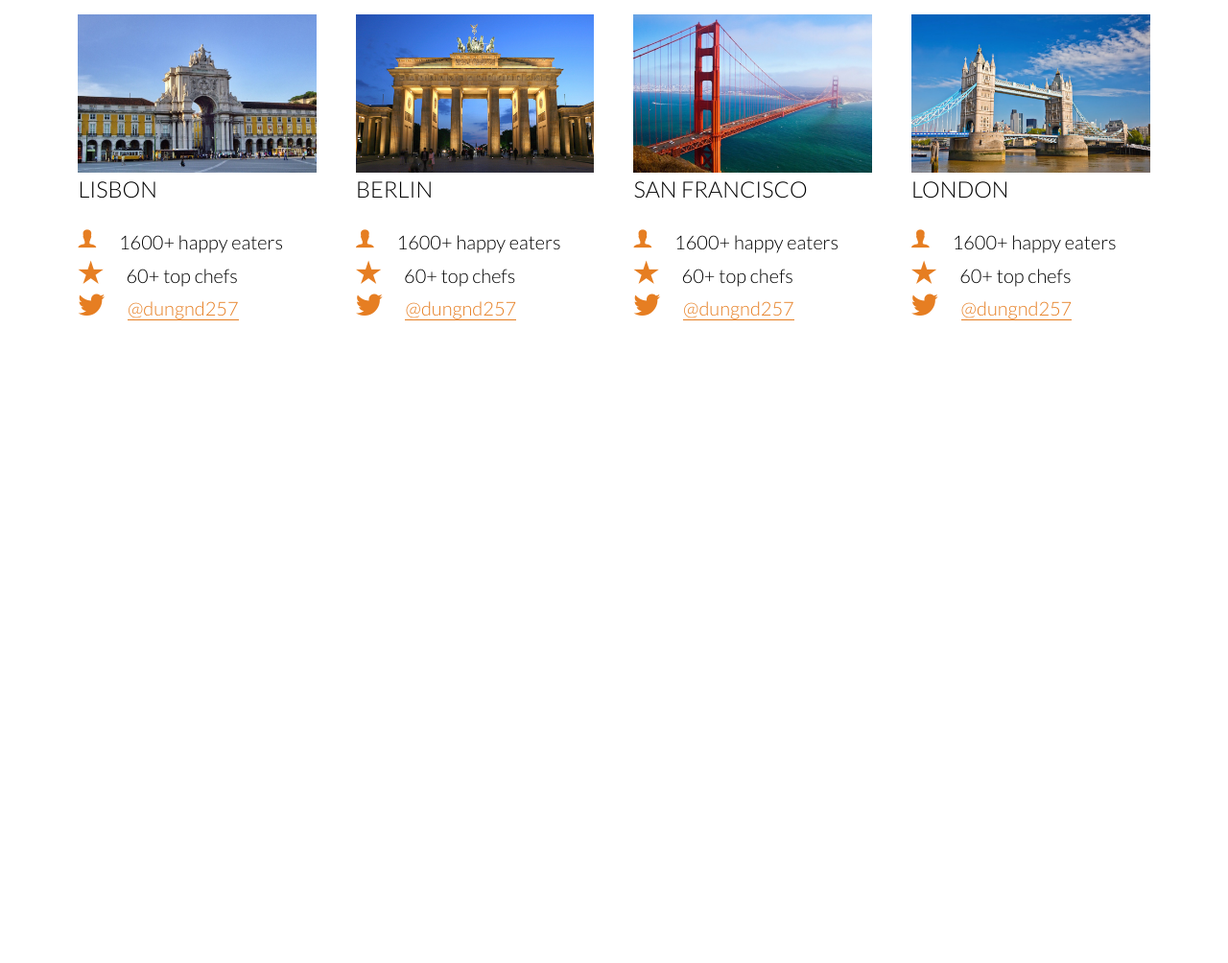
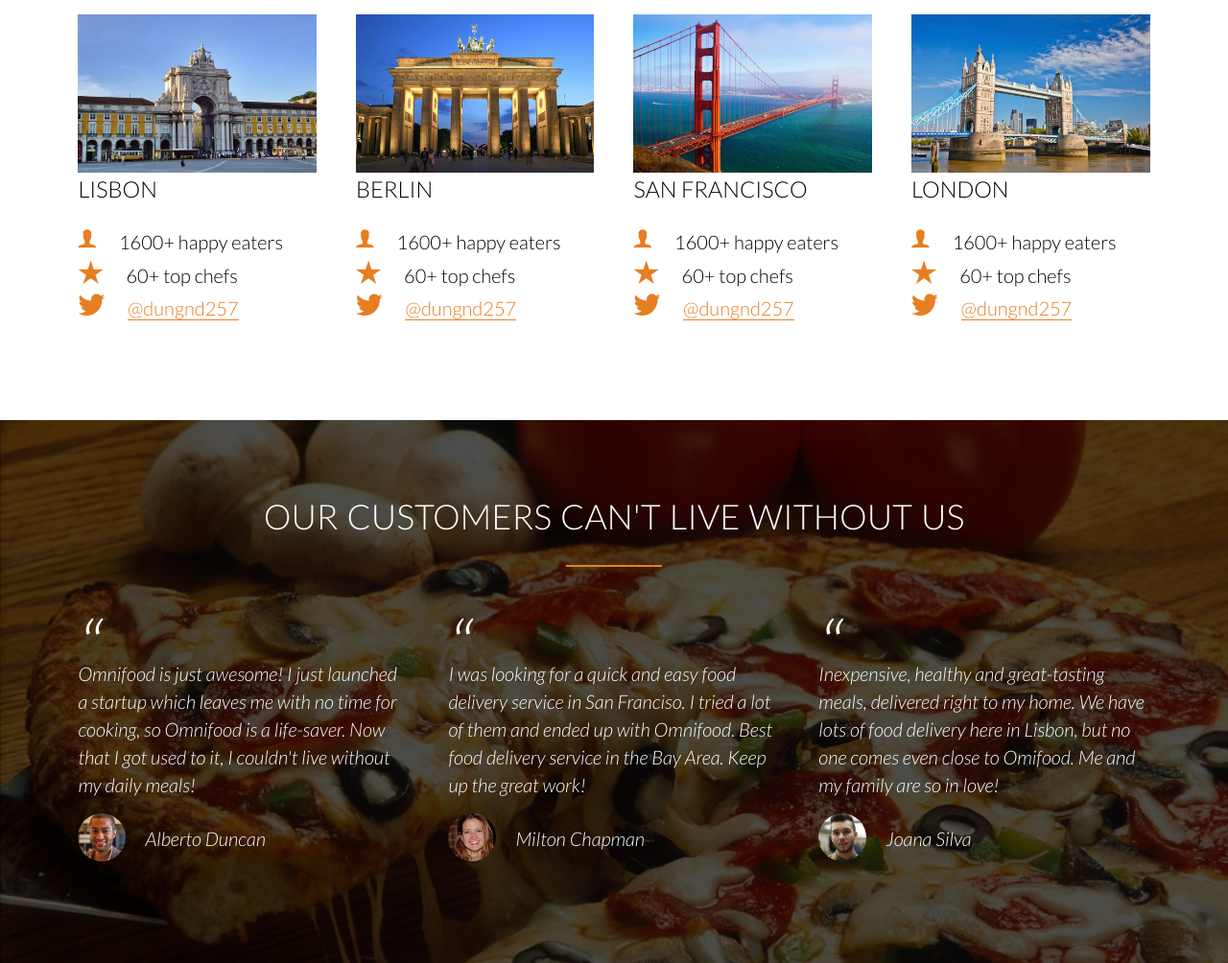
Before and after one commit to dungnd98/web-omnifood, a plain HTML site: page index.html in a window 1280 px wide. Shown: the part 2911-3915 px from the top of the page at 96% size. Before the commit the page ends 3349 px from the top, so only its background shows below. Drawn offline with Linux system fonts and the light colour scheme; files whose address does not match are found by name.

Commit message:
add section-testimonials to file index

```diff
--- a/index.html
+++ b/index.html
@@ -219,6 +219,54 @@
         </div>
     </section>
 
-    <!-- JAVASCRIP -->
+    <section class="section-testimonials">
+        <div class="row row-h2">
+            <h2>Our customers can't live without us</h2>
+        </div>
+        <div class="row">
+            <div class="col span-1-of-3 box">
+                <p class="box-p">Omnifood is just awesome! I just launched a
+                    startup which leaves me with no time for
+                    cooking, so Omnifood is a life-saver.
+                    Now that I got used to it, I couldn't
+                    live without my daily meals!
+                </p>
+                <div class="testimonials">
+                    <div class="testimonials-img">
+                        <img src="resources/img/customer-1.jpg" alt="">
+                    </div>
+                    <div class="testimonials-name">Alberto Duncan</div>
+                </div>
+            </div>
+            <div class="col span-1-of-3 box">
+                <p class="box-p">I was looking for a quick and easy food delivery service
+                    in San Franciso. I tried a lot of them and ended up with
+                    Omnifood. Best food delivery service in the Bay Area.
+                    Keep up the great work!
+                </p>
+                <div class="testimonials">
+                    <div class="testimonials-img">
+                        <img src="resources/img/customer-2.jpg" alt="">
+                    </div>
+                    <div class="testimonials-name">Milton Chapman</div>
+                </div>
+            </div>
+            <div class="col span-1-of-3 box">
+                <p class="box-p">Inexpensive, healthy and great-tasting meals,
+                    delivered right to my home. We have lots
+                    of food delivery here in Lisbon, but no
+                    one comes even close to Omifood. Me and my
+                    family are so in love!
+                </p>
+                <div class="testimonials">
+                    <div class="testimonials-img">
+                        <img src="resources/img/customer-3.jpg" alt="">
+                    </div>
+                    <div class="testimonials-name">Joana Silva</div>
+                </div>
+            </div>
+        </div>
+    </section>
+
 </body>
 </html>
--- a/resources/css/style.css
+++ b/resources/css/style.css
@@ -294,3 +294,42 @@
     color: #555;
     border-bottom: 1px solid transparent;
 }
+
+/* ----------------------------------- */
+/* SECTION-TESTIMONIALS */
+/* ----------------------------------- */
+
+.section-testimonials {
+    background-image: linear-gradient(rgba(0, 0, 0, 0.7), rgba(0, 0, 0, 0.7)), url(img/back-customers.jpg);
+    background-size: cover;
+    background-attachment: fixed;
+    color: #fff;
+}
+
+.testimonials {
+    display: flex;
+    margin-top: 15px;
+    align-items: center;
+}
+
+.testimonials-img img {
+    width: 50px;
+    height: auto;
+    border-radius: 200%;
+    margin-right: 20px;
+}
+
+.section-testimonials .box-p {
+    font-style: oblique;
+    font-size: 100%;
+}
+
+.testimonials-name {
+    font-style: oblique;
+}
+
+.box-p::before {
+    content: "\201C";
+    display: block;
+    font-size: 400%;
+}
```
Also changed, not shown: resources/css/img/back-customers.jpg (added), resources/img/customer-1.jpg (added), resources/img/customer-2.jpg (added), resources/img/customer-3.jpg (added).
